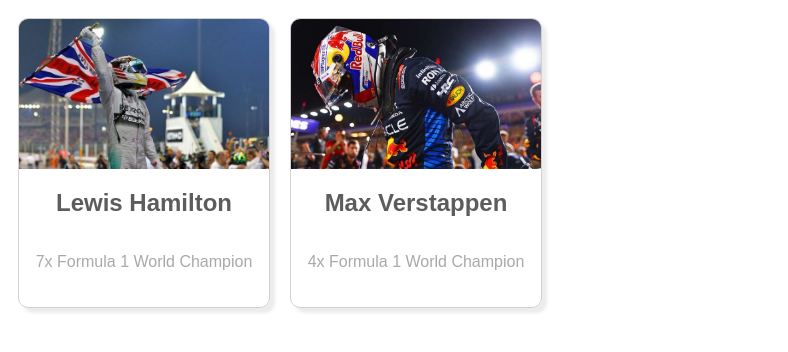
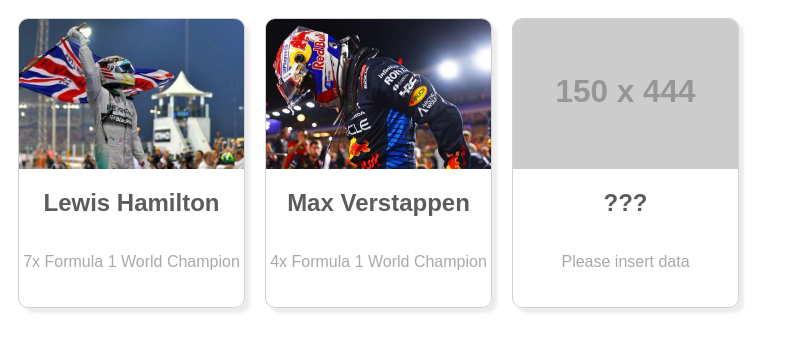
Before and after one commit to 00chestnut/React101, a React (Vite) app: page / in a window 1280 px wide. Shown: the top 352 px of the page, without its empty margins (0-788 px from the left). Built offline with nearby package versions, Linux system fonts and the light colour scheme.

Commit message:
Added a no-data error

```diff
--- a/src/App.jsx
+++ b/src/App.jsx
@@ -7,17 +7,18 @@ function App() {
       <Card
         picture={hamimg}
         name="Lewis Hamilton"
-        championships="7"
+        desc="7x Formula 1 World Champion"
         alt="Lewis Hamilton"
       />
       <Card
         picture={verimg}
         name="Max Verstappen"
-        championships="4"
+        desc="4x Formula 1 World Champion"
         alt="Max Verstappen"
 
       />
-    </>
+      <Card />
+      </>
   );
 }
 export default App;
--- a/src/components/Card.jsx
+++ b/src/components/Card.jsx
@@ -1,9 +1,9 @@
 function Card(props) {
   return (
     <div className="card">
-      <img src={props.picture} alt={props.alt} className="cardImg"></img>
-      <h2>{props.name}</h2>
-      <p>{props.championships}x Formula 1 World Champion</p>
+      <img src={props.picture || "https://placehold.co/150x444?text=Image+Unavailable"} alt={props.alt || "Unavailable"} className="cardImg"></img>
+      <h2>{props.name || "???"}</h2>
+        <p>{props.desc || "Please insert data"}</p>
     </div>
   );
 }
--- a/src/index.css
+++ b/src/index.css
@@ -3,6 +3,7 @@
   border-radius: 10px;
   box-shadow: 5px 5px 3px hsla(0, 0%, 83%, 0.434);
   padding: 0px;
+  width: 225px;
   margin: 10px;
   text-align: center;
   max-width: 250px;
```
